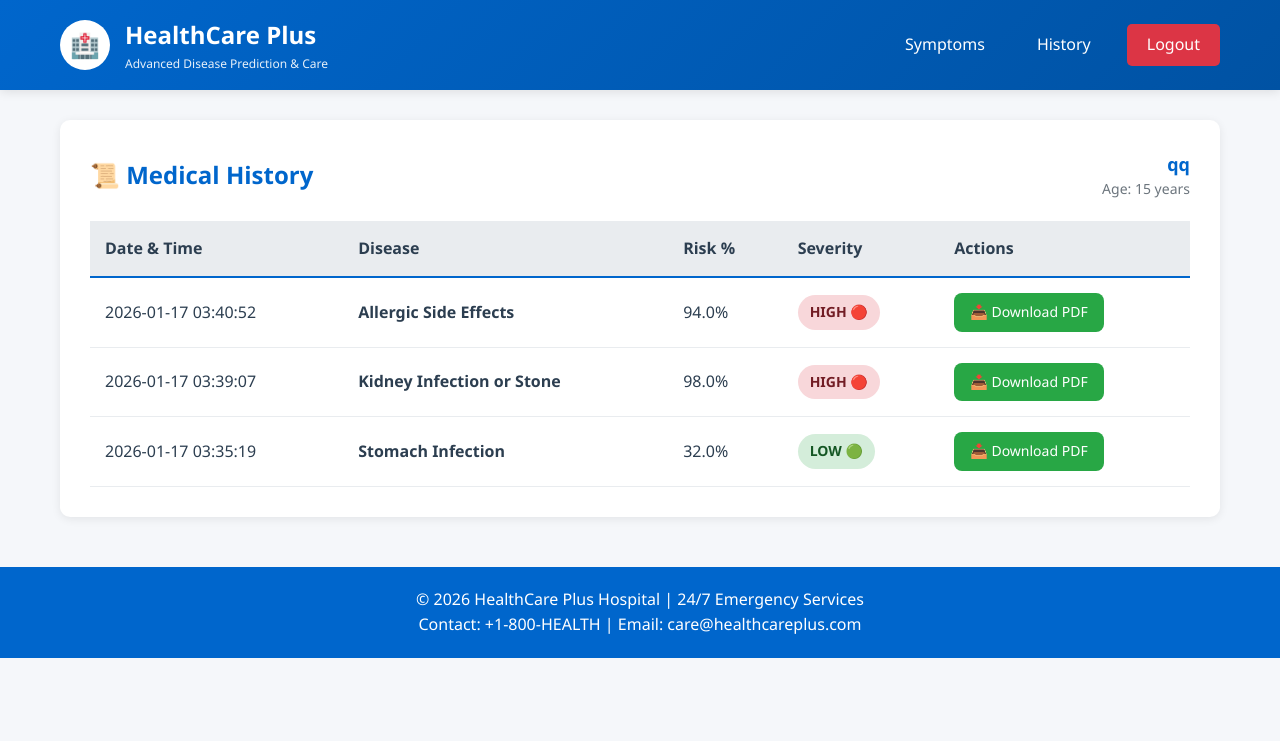
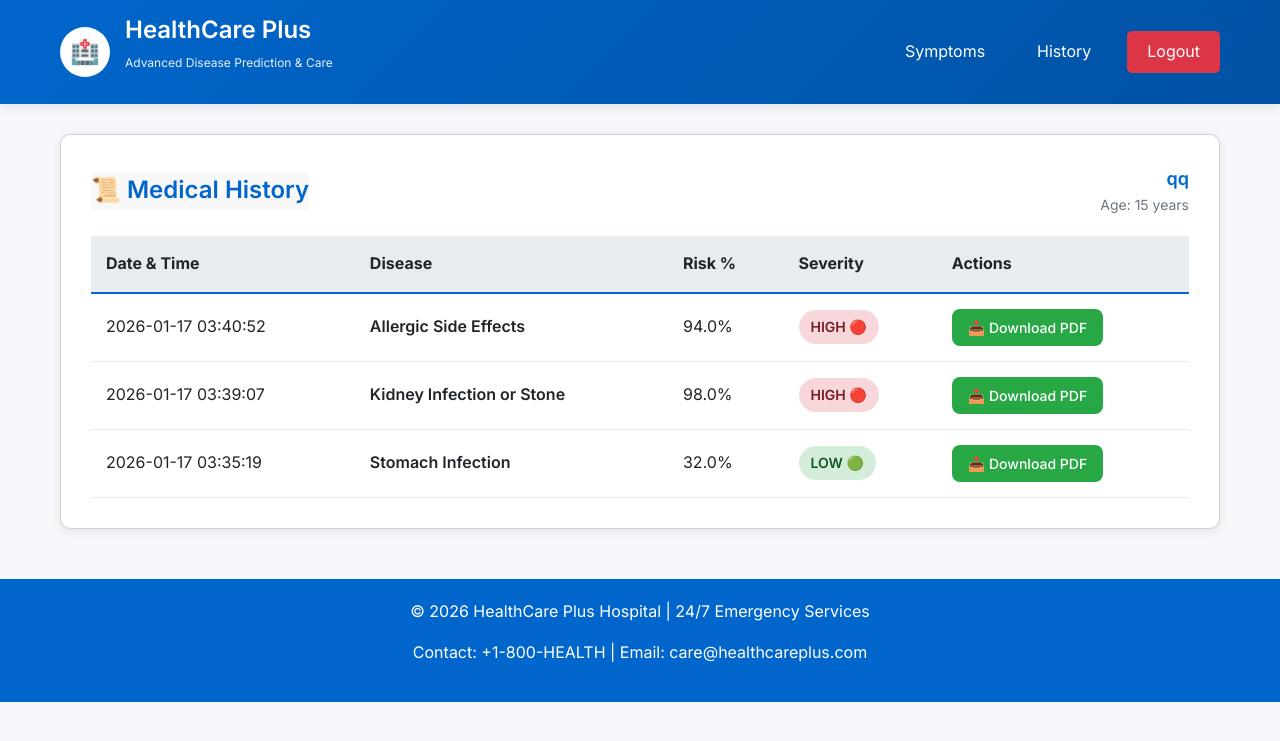
Before and after one commit to Krishna8208863439/Health-OPD, a Flask app: page /history in a window 1280 px wide. Shown: the top 741 px of the page. Run offline with Flask 3, Linux system fonts and the light colour scheme; a user stored in the database is signed in; data comes from the database, SQL or seed files in the repository.

Commit message:
Fix: Add Bootstrap 5 + Font Awesome CDN to base.html and fix invalid CSS in result_enhanced.html
- Added Bootstrap 5.3.2 CSS/JS CDN to base.html (was missing, causing scattered layout)
- Added Font Awesome 6.5.0 CDN for icons
- Added Google Fonts (Inter) for better typography
- Fixed invalid CSS 'justify-content: between' -> 'justify-content: space-between' in result_enhanced.html hospital cards

```diff
--- a/Smart_Healthcare_System (2)/Smart_Healthcare_System/Enhanced_Healthcare_System/templates/base.html
+++ b/Smart_Healthcare_System (2)/Smart_Healthcare_System/Enhanced_Healthcare_System/templates/base.html
@@ -4,6 +4,12 @@
     <meta charset="UTF-8">
     <meta name="viewport" content="width=device-width, initial-scale=1.0">
     <title>{% block title %}HealthCare Plus{% endblock %}</title>
+    <!-- Bootstrap 5 CSS -->
+    <link rel="stylesheet" href="https://cdn.jsdelivr.net/npm/bootstrap@5.3.2/dist/css/bootstrap.min.css">
+    <!-- Font Awesome Icons -->
+    <link rel="stylesheet" href="https://cdnjs.cloudflare.com/ajax/libs/font-awesome/6.5.0/css/all.min.css">
+    <!-- Google Fonts -->
+    <link href="https://fonts.googleapis.com/css2?family=Inter:wght@300;400;500;600;700&display=swap" rel="stylesheet">
     <style>
         * {
             margin: 0;
@@ -23,7 +29,7 @@
         }
 
         body {
-            font-family: 'Segoe UI', Tahoma, Geneva, Verdana, sans-serif;
+            font-family: 'Inter', 'Segoe UI', Tahoma, Geneva, Verdana, sans-serif;
             background-color: var(--background);
             color: var(--text-dark);
             line-height: 1.6;
@@ -322,6 +328,8 @@
         <p>Contact: +1-800-HEALTH | Email: care@healthcareplus.com</p>
     </footer>
 
+    <!-- Bootstrap 5 JS Bundle -->
+    <script src="https://cdn.jsdelivr.net/npm/bootstrap@5.3.2/dist/js/bootstrap.bundle.min.js"></script>
     {% block extra_js %}{% endblock %}
 </body>
 </html>
--- a/Smart_Healthcare_System (2)/Smart_Healthcare_System/Enhanced_Healthcare_System/templates/result_enhanced.html
+++ b/Smart_Healthcare_System (2)/Smart_Healthcare_System/Enhanced_Healthcare_System/templates/result_enhanced.html
@@ -91,7 +91,7 @@
             {% if hospitals %}
                 {% for hospital in hospitals %}
                 <div style="background: white; border: 2px solid #E5E7EB; border-radius: 15px; padding: 20px; margin-bottom: 15px; transition: all 0.3s;">
-                    <div style="display: flex; justify-content: between; align-items: start; flex-wrap: wrap;">
+                    <div style="display: flex; justify-content: space-between; align-items: flex-start; flex-wrap: wrap;">
                         <div style="flex: 1; min-width: 300px;">
                             <h5 style="margin-bottom: 10px;">{{ hospital.name }}</h5>
                             <span style="display: inline-block; padding: 5px 15px; border-radius: 20px; font-size: 0.85rem; font-weight: 600; margin-right: 10px; {% if hospital.type == 'Government' %}background: #DBEAFE; color: #1E40AF;{% else %}background: #FEF3C7; color: #92400E;{% endif %}">
```
